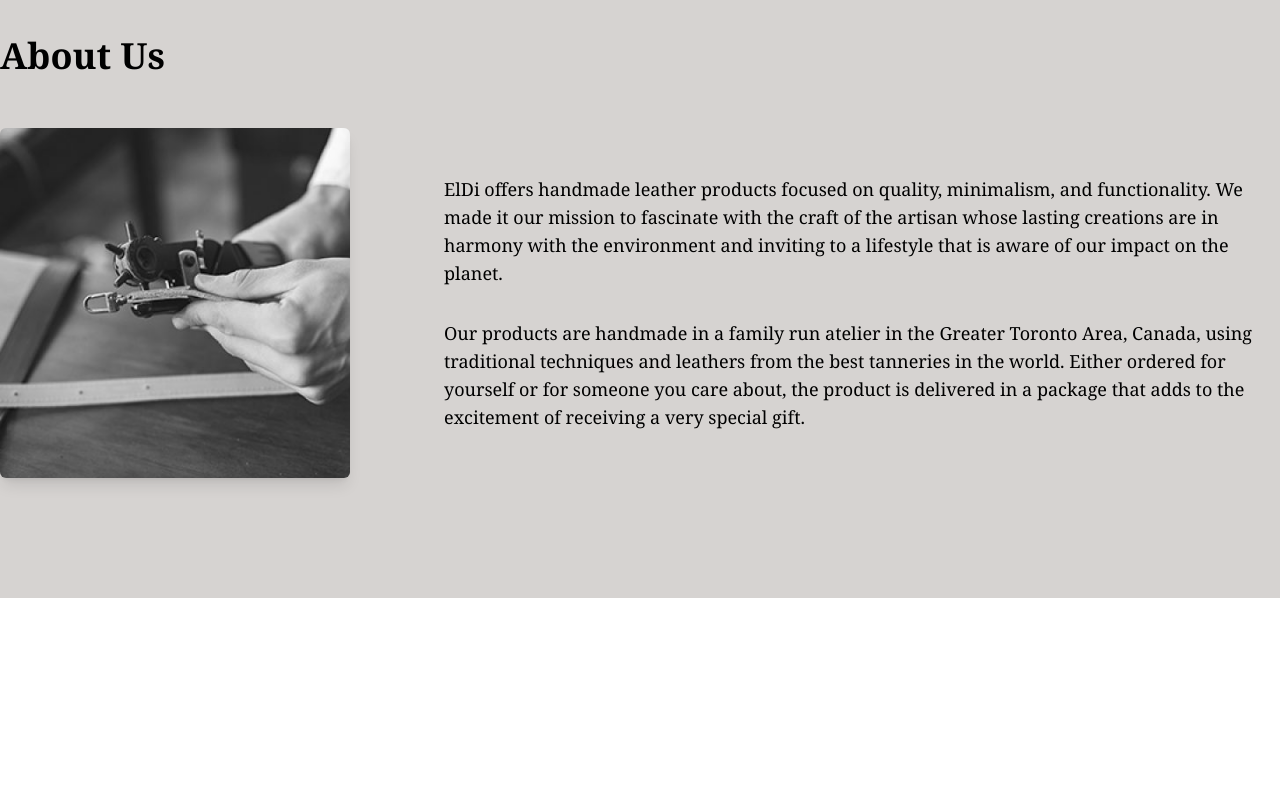
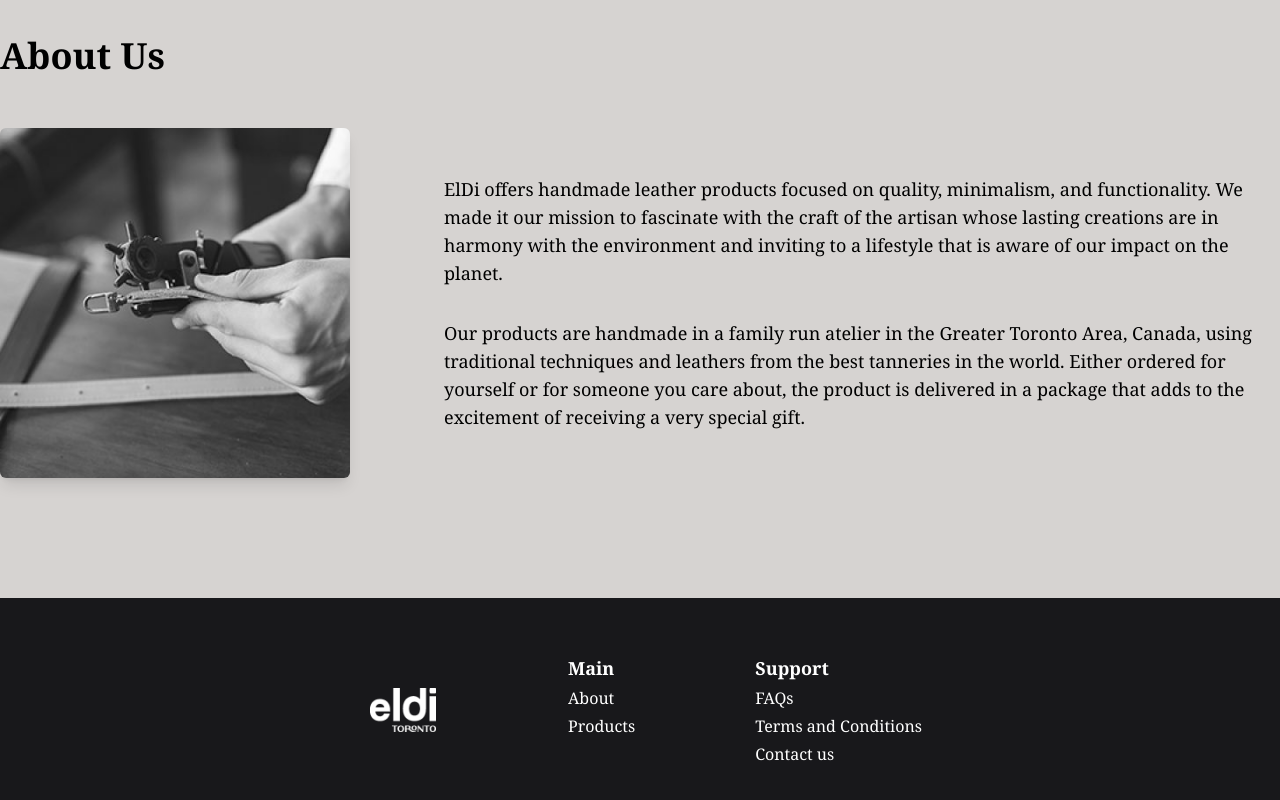
Before and after one commit to cdiaconu04/Eldi-Ecom-Store, a Next.js app: page / in a window 1280 px wide. Shown: the part 1717-2517 px from the top of the page. Before the commit the page ends 2315 px from the top, so only its background shows below. Built offline with nearby package versions, Linux system fonts and the light colour scheme.

Commit message:
Added footer

```diff
--- a/src/app/page.js
+++ b/src/app/page.js
@@ -131,6 +131,29 @@ export default function Home() {
         </div>
       </div>
 
+      {/* Footer */}
+      <div className="w-full bg-zinc-900">
+        <div className="max-w-screen-xl mx-auto py-14 flex flex-row gap-30 relative overflow-hidden justify-center items-center">
+          <img src="eldilogo.png" width={90} height={90} className="p-3"/>
+
+          <div className="flex flex-row gap-30">
+            <div className="flex flex-col gap-1">
+              <p className="text-white text-lg font-bold font-serif"> Main </p>
+              <p className="text-white text-md font-serif"> About </p>
+              <p className="text-white text-md font-serif"> Products </p>
+            </div>
+
+            <div className="flex flex-col gap-1">
+              <p className="text-white text-lg font-bold font-serif"> Support </p>
+              <p className="text-white text-md font-serif"> FAQs </p>
+              <p className="text-white text-md font-serif"> Terms and Conditions </p>
+              <p className="text-white text-md font-serif"> Contact us </p>
+            </div>
+          </div>
+
+        </div>
+      </div>
+
 
 
     </div>
```
